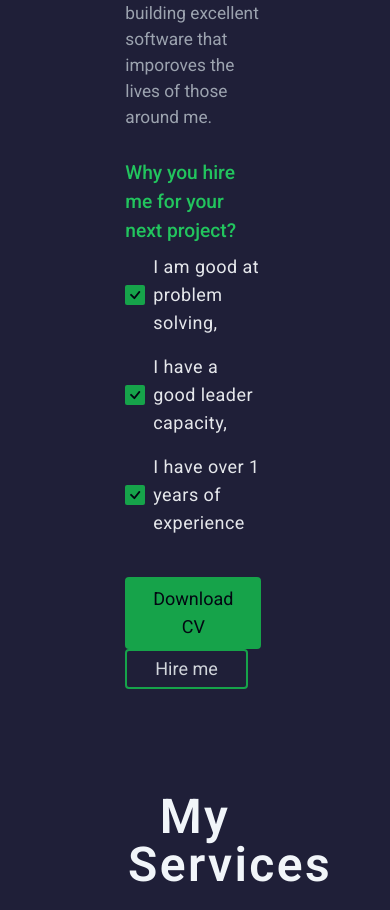
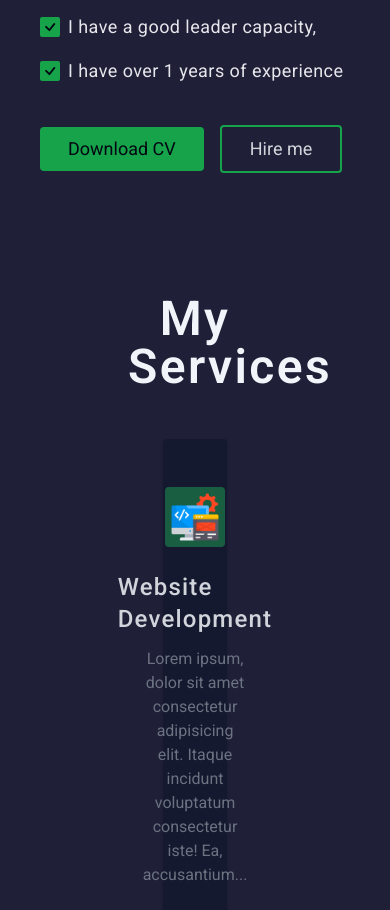
Before and after one commit to gokarna123-goku/m_portfolio, a React (Vite) app: page / in a window 390 px wide. Shown: the part 1600-2510 px from the top of the page. Built offline with nearby package versions, Linux system fonts and the light colour scheme.

Commit message:
making responsive in about content

```diff
--- a/src/components/About/About.jsx
+++ b/src/components/About/About.jsx
@@ -9,12 +9,12 @@ const About = () => {
         <div className="flex items-center justify-between gap-10 lg:flex-row md:flex-row sm:flex-col flex-col">
           <div className="lg:w-[43%] md:w-[43%] sm:w-full w-full lg:h-[34rem] md:h-[34rem] sm:h-[22rem] h-[20rem]  bg-green-800/10 rounded-md">
             <img
-              class="h-full w-full rounded-lg object-cover object-center rgba(34 197 94 / 0.5)"
+              className="h-full w-full rounded-lg object-cover object-center rgba(34 197 94 / 0.5)"
               src={AboutImg}
               alt=""
             />
           </div>
-          <div className="w-[45%] h-auto">
+          <div className="lg:w-[45%] md:w-[45%] sm:w-full w-full h-auto">
             <h1 className="text-slate-100 text-5xl font-extrabold tracking-wider mb-7">
               About me
             </h1>
@@ -51,10 +51,10 @@ const About = () => {
                 I have over 1 years of experience
               </h6>
             </div>
-            <button className="bg-green-600 px-7 py-2 rounded text-lg text-gray-950 mr-10">
+            <button className="bg-green-600 px-7 py-2 rounded text-lg text-gray-950 lg:mr-10 md:mr-10 sm:mr-4 mr-4 lg:mb-0 md:mb-0 sm:mb-5 mb-5">
               Download CV
             </button>
-            <button className="bg-transparent border-2 border-green-600 px-7 py-1 rounded text-lg text-gray-300">
+            <button className="bg-transparent border-2 border-green-600 px-7 py-2 rounded text-lg text-gray-300">
               Hire me
             </button>
           </div>
```
